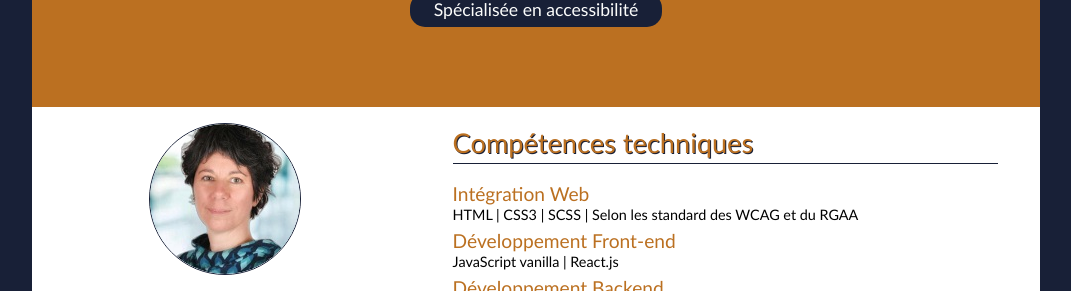
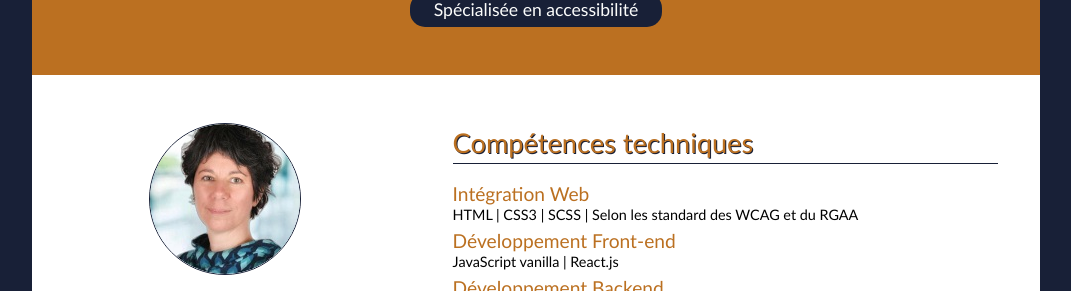
Before and after one commit to alix-large/alix-large.github.io, a website built with Parcel: page src/index.html in a window 1280 px wide. Shown: the part 69-360 px from the top of the page, without its empty margins (104-1175 px from the left). Built offline with nearby package versions, Linux system fonts and the light colour scheme.

Commit message:
adjust css

```diff
--- a/src/styles/components/_header.scss
+++ b/src/styles/components/_header.scss
@@ -21,6 +21,7 @@
 
     @include mixin.big {
         display: block;
+        height: 18vh;
         margin :auto;
         max-width: 63rem;
         top:0;
```
Also changed, not shown: 2 other files.
